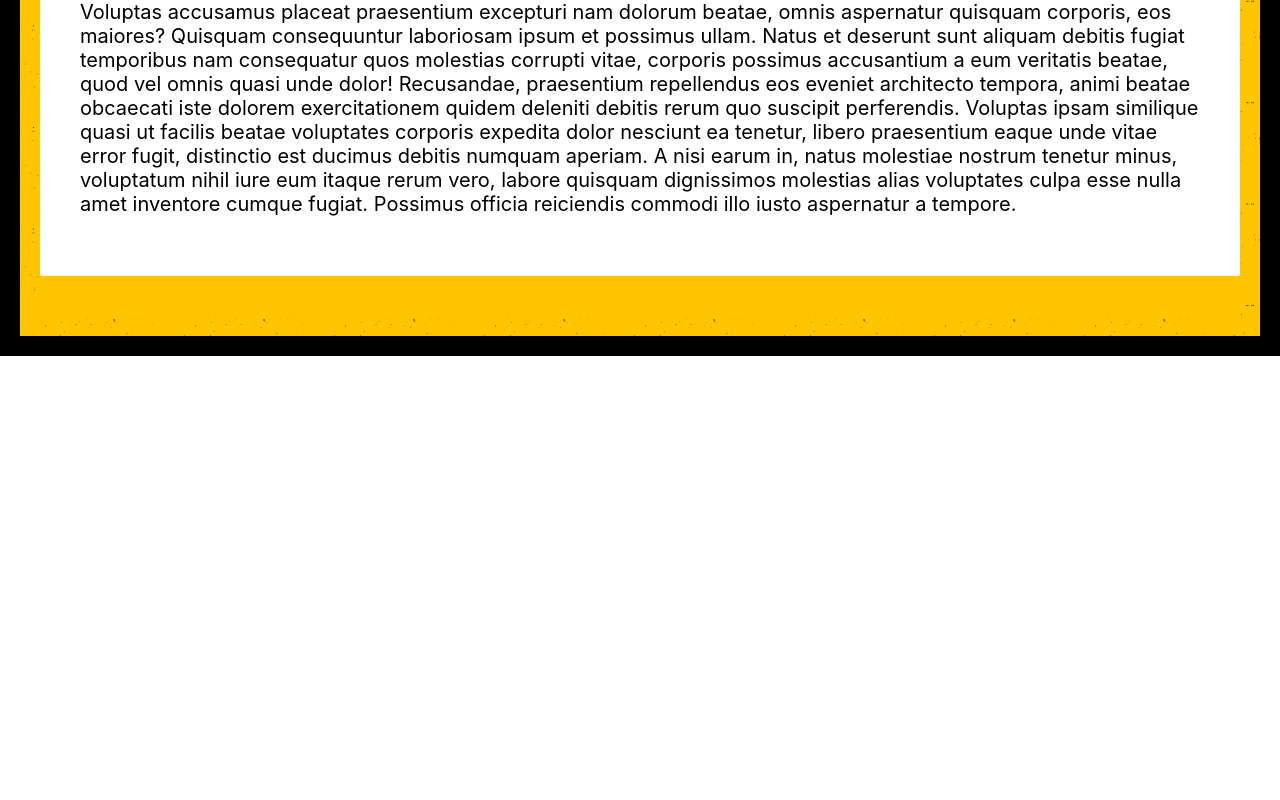
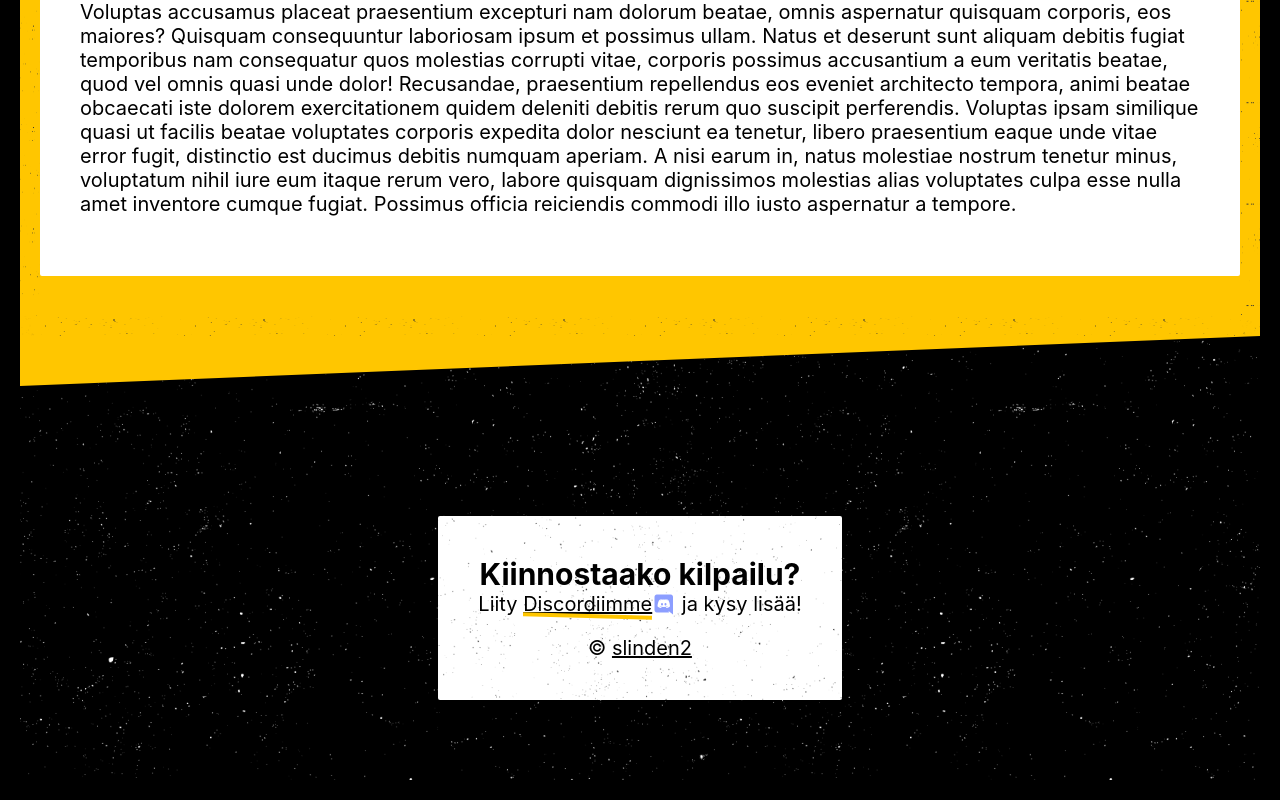
Before and after one commit to slinden2/sunday-night-wreckfest, a React (Create React App) app in the folder frontend/: page /snw in a window 1280 px wide. Shown: the part 703-1503 px from the top of the page. Before the commit the page ends 1059 px from the top, so only its background shows below. Built offline with nearby package versions, Linux system fonts and the light colour scheme.

Commit message:
Footer created and styled

```diff
--- a/frontend/src/App.tsx
+++ b/frontend/src/App.tsx
@@ -11,6 +11,7 @@ import config from "./config";
 import Header from "./components/Header";
 import blackGrit from "./assets/blackgrit.png";
 import TeamsContainer from "./components/teams/TeamsContainer";
+import Footer from "./components/Footer";
 
 const MainContainer = styled.div`
   border: var(--borderSize) solid ${props => props.theme.colors.black};
@@ -58,6 +59,7 @@ const App = () => {
             </Route>
           </Switch>
         </PageContainer>
+        <Footer />
       </MainContainer>
     </Router>
   );
--- /dev/null
+++ b/frontend/src/components/Footer.tsx
@@ -0,0 +1,100 @@
+import React from "react";
+import styled from "styled-components";
+
+import whiteGrit from "../assets/whitegrit.png";
+import blackGrit from "../assets/blackgrit.png";
+import discord from "../assets/discord.png";
+import config from "../config";
+import { StyledLink } from "./styledElements";
+
+const SFooter = styled.footer`
+  background-color: ${props => props.theme.colors.yellow};
+`;
+
+const ColorContainer = styled.div`
+  clip-path: polygon(0px 50px, 100% 0px, 100% 100%, 0% 100%);
+  background-color: ${props => props.theme.colors.black};
+`;
+
+const GritContainer = styled.div`
+  background-size: 500px;
+  padding-top: 180px;
+  padding-bottom: 80px;
+  clip-path: polygon(0px 50px, 100% 0px, 100% 100%, 0% 100%);
+  overflow: hidden;
+  background: url(${whiteGrit}) center center / 700px repeat;
+  text-align: center;
+`;
+
+const TextContainer = styled.div`
+  display: inline-block;
+  border-radius: 2px;
+  background-color: ${props => props.theme.colors.white};
+  color: ${props => props.theme.colors.black};
+
+  h2,
+  p {
+    margin: 0;
+  }
+
+  img {
+  }
+`;
+
+const BlackGritContainer = styled.div`
+  background: url(${blackGrit}) center center / 700px repeat;
+  padding: 4rem;
+`;
+
+const DiscordFlex = styled.div`
+  display: inline-flex;
+  align-items: center;
+`;
+
+const CopyrightLink = styled.a`
+  text-decoration: underline;
+  color: black;
+`;
+
+const Footer = () => {
+  return (
+    <SFooter>
+      <ColorContainer>
+        <GritContainer>
+          <TextContainer>
+            <BlackGritContainer>
+              <h2>Kiinnostaako kilpailu?</h2>
+              <p>
+                Liity{" "}
+                <DiscordFlex>
+                  <StyledLink
+                    href={config.discordLink}
+                    rel="noopener noreferrer"
+                    target="_blank"
+                  >
+                    {" "}
+                    Discordiimme{" "}
+                  </StyledLink>{" "}
+                  <img src={discord} alt="Discord" width="24px" height="24px" />
+                </DiscordFlex>{" "}
+                ja kysy lisää!
+              </p>
+              <p style={{ marginTop: "2rem" }}>
+                &copy;{" "}
+                <CopyrightLink
+                  href="https://github.com/slinden2"
+                  rel="noopener noreferrer"
+                  target="_blank"
+                >
+                  slinden2
+                </CopyrightLink>
+              </p>
+            </BlackGritContainer>
+          </TextContainer>
+        </GritContainer>
+      </ColorContainer>
+    </SFooter>
+  );
+};
+
+export default Footer;
--- a/frontend/src/components/Table/index.tsx
+++ b/frontend/src/components/Table/index.tsx
@@ -1,6 +1,7 @@
 import React from "react";
 import styled from "styled-components";
 import { ITableHeaderMap } from "../../types";
+import { styledLinkProps } from "../styledElements";
 
 const Container = styled.div`
   max-width: 100%;
@@ -45,25 +46,7 @@ const STable = styled.table`
   }
 
   a {
-    text-decoration: underline;
-    color: inherit;
-    display: inline-block;
-    position: relative;
-
-    &::before {
-      display: block;
-      content: "";
-      width: 100%;
-      height: 4px;
-      background-color: ${props => props.theme.colors.yellow};
-      position: absolute;
-      bottom: -2px;
-      transform: rotate(1.6deg);
-    }
-
-    &:hover::before {
-      transform: scaleX(1.1) rotate(1.6deg);
-    }
+    ${styledLinkProps}
   }
 `;
 
--- a/frontend/src/components/styledElements.tsx
+++ b/frontend/src/components/styledElements.tsx
@@ -1,4 +1,4 @@
-import styled from "styled-components";
+import styled, { css } from "styled-components";
 
 export const HeaderH3 = styled.h3`
   font-size: 3rem;
@@ -18,3 +18,29 @@ export const SectionContainer = styled.div`
 export const Page = styled.div`
   margin-top: 5rem;
 `;
+
+export const styledLinkProps = css`
+  text-decoration: underline;
+  color: inherit;
+  display: inline-block;
+  position: relative;
+
+  &::before {
+    display: block;
+    content: "";
+    width: 100%;
+    height: 4px;
+    background-color: ${props => props.theme.colors.yellow};
+    position: absolute;
+    bottom: -2px;
+    transform: rotate(1.6deg);
+  }
+
+  &:hover::before {
+    transform: scaleX(1.1) rotate(1.6deg);
+  }
+`;
+
+export const StyledLink = styled.a`
+  ${styledLinkProps}
+`;
--- a/frontend/src/config.ts
+++ b/frontend/src/config.ts
@@ -1,7 +1,9 @@
 const baseUrl = `/api`;
 const getRaceUrl = (id: string) => `/races/${id}`;
+const discordLink = "https://discord.gg/Xz3wa3";
 
 export default {
   baseUrl,
   getRaceUrl,
+  discordLink,
 };
```
Also changed, not shown: frontend/src/assets/discord.png (added).
